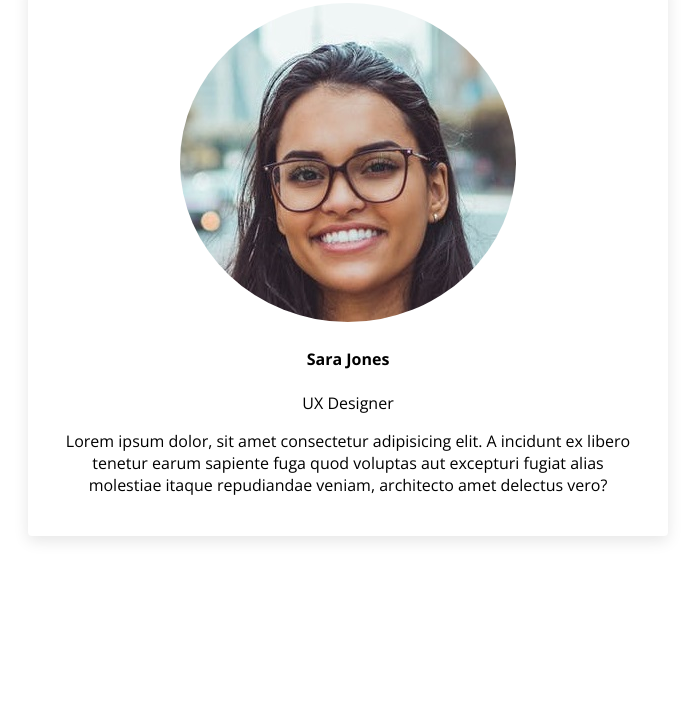
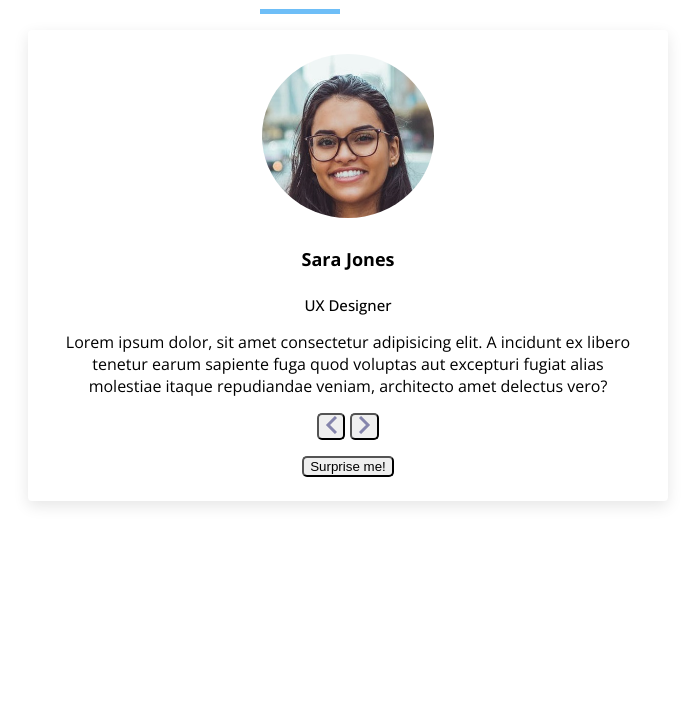
Before and after one commit to mateusAbdallah/reviews, a plain HTML site: page index.html in a window 1280 px wide. Shown: the part 90-800 px from the top of the page, without its empty margins (340-1035 px from the left). Drawn offline with nearby package versions, Linux system fonts and the light colour scheme.

Commit message:
adding three buttons: prev, next and random

```diff
--- a/index.html
+++ b/index.html
@@ -22,6 +22,11 @@
                 <h4 id="author">Sara Jones</h4>
                 <p id="job">UX Designer</p>
                 <p id="info">Lorem ipsum dolor, sit amet consectetur adipisicing elit. A incidunt ex libero tenetur earum sapiente fuga quod voluptas aut excepturi fugiat alias molestiae itaque repudiandae veniam, architecto amet delectus vero?</p>
+                <div class="button-container">
+                    <button class="prev-btn"><img src="icon-prev.svg" alt="Prev button"></button>
+                    <button class="next-btn"><img src="icon-next.svg" alt="Next button"></button>
+                </div>
+                <button class="random-btn">Surprise me!</button>
             </article>
 
         </section>
--- a/style.css
+++ b/style.css
@@ -15,16 +15,16 @@ main {
 .title {
     font-size: 20px;
     text-align: center;
-    margin-top: -2rem;
+
 }
 
 .underline {
-    height: .15rem;
+    height: .30rem;
     width: 5rem;
     background: hsl(205, 89%, 70%);
     margin-left: auto;
     margin-right: auto;
-    margin-top: -1rem;
+    margin-top: 1rem;
 }
 
 .review {
@@ -40,10 +40,29 @@ main {
 }
 
 #person-img {
-    border-radius: 70%;
+    border-radius: 100%;
+    width: 30%;
 }
 
 #author {
-    font-size: 16px;
+    font-size: 18px;
+    font-weight: 700;
+}
 
+#job {
+    font-size: 15px;
+    font-weight: 500;
 }
+
+button {
+    border-radius: 5px;
+}
+
+button:hover {
+    cursor: pointer;
+    transform: scale(1.1);
+}
+
+.random-btn {
+    margin-top: 1rem;
+}
```
Also changed, not shown: icon-next.svg (added), icon-prev.svg (added).
